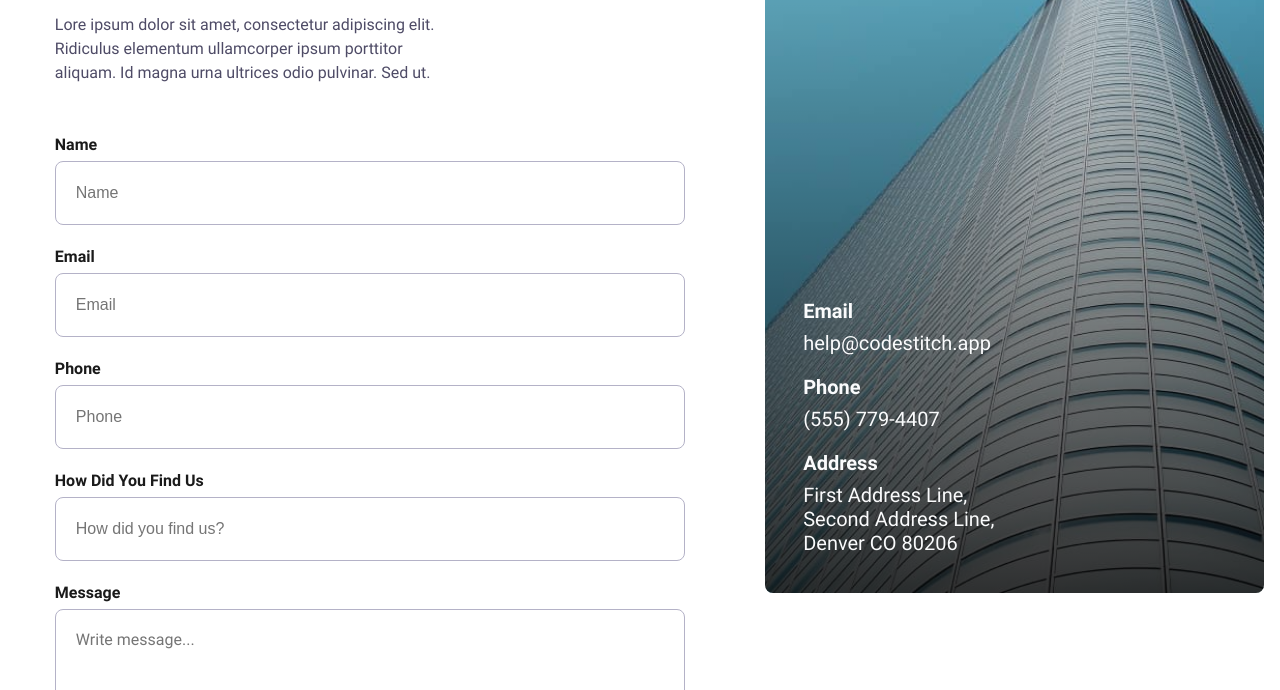
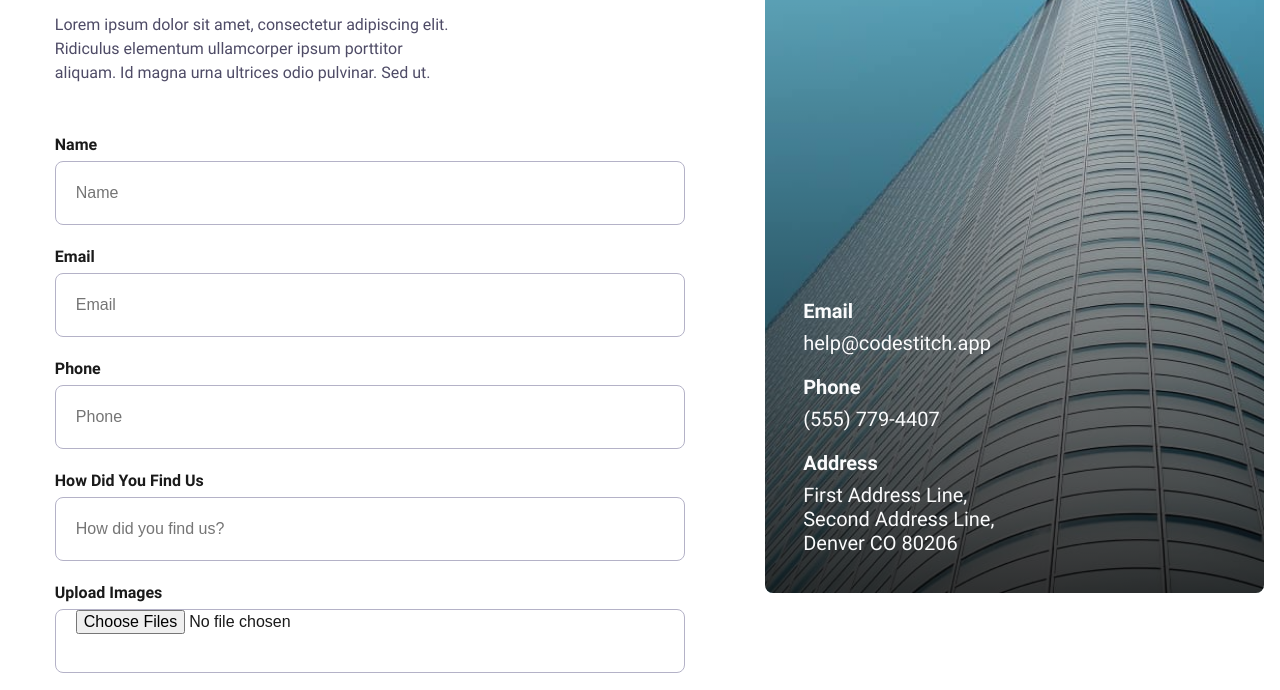
Before and after one commit to melbournewebsitesupply/Test-Repository, an Eleventy site: page src/content/pages/contact.html in a window 1280 px wide. Shown: the part 648-1338 px from the top of the page. Built offline with nearby package versions, Linux system fonts and the light colour scheme; Eleventy itself is replaced by a stand-in of ours; files that its build step writes are made by us from their sources.

Commit message:
upload image to form experiment

```diff
--- a/src/content/pages/contact.html
+++ b/src/content/pages/contact.html
@@ -32,12 +32,12 @@ permalink: 'contact/'
 
     <section id="cs-contact">
         <div class="cs-container">
-            <form id="cs-form" name="Contact Form" method="POST" data-netlify=”true”>
+            <form id="cs-form" name="Contact Form" method="POST" data-netlify="true" enctype="multipart/form-data">
                 <div class="cs-content">
                     <span class="cs-topper">Contact</span>
                     <h2 class="cs-title">Get in Touch</h2>
                     <p class="cs-text">
-                        Lore ipsum dolor sit amet, consectetur adipiscing elit. Ridiculus elementum ullamcorper ipsum porttitor aliquam. Id magna urna ultrices odio pulvinar. Sed ut.
+                        Lorem ipsum dolor sit amet, consectetur adipiscing elit. Ridiculus elementum ullamcorper ipsum porttitor aliquam. Id magna urna ultrices odio pulvinar. Sed ut.
                     </p>
                 </div>
                 <label>
@@ -55,6 +55,11 @@ permalink: 'contact/'
                 <label>
                     How Did You Find Us
                     <input type="text" id="find" name="found-us-through" placeholder="How did you find us?">
+                </label>
+                <!-- File upload input for images -->
+                <label>
+                    Upload Images
+                    <input type="file" id="images" name="images[]" accept="image/*" multiple>
                 </label>
                 <label class="cs-label-message">
                     Message
```
